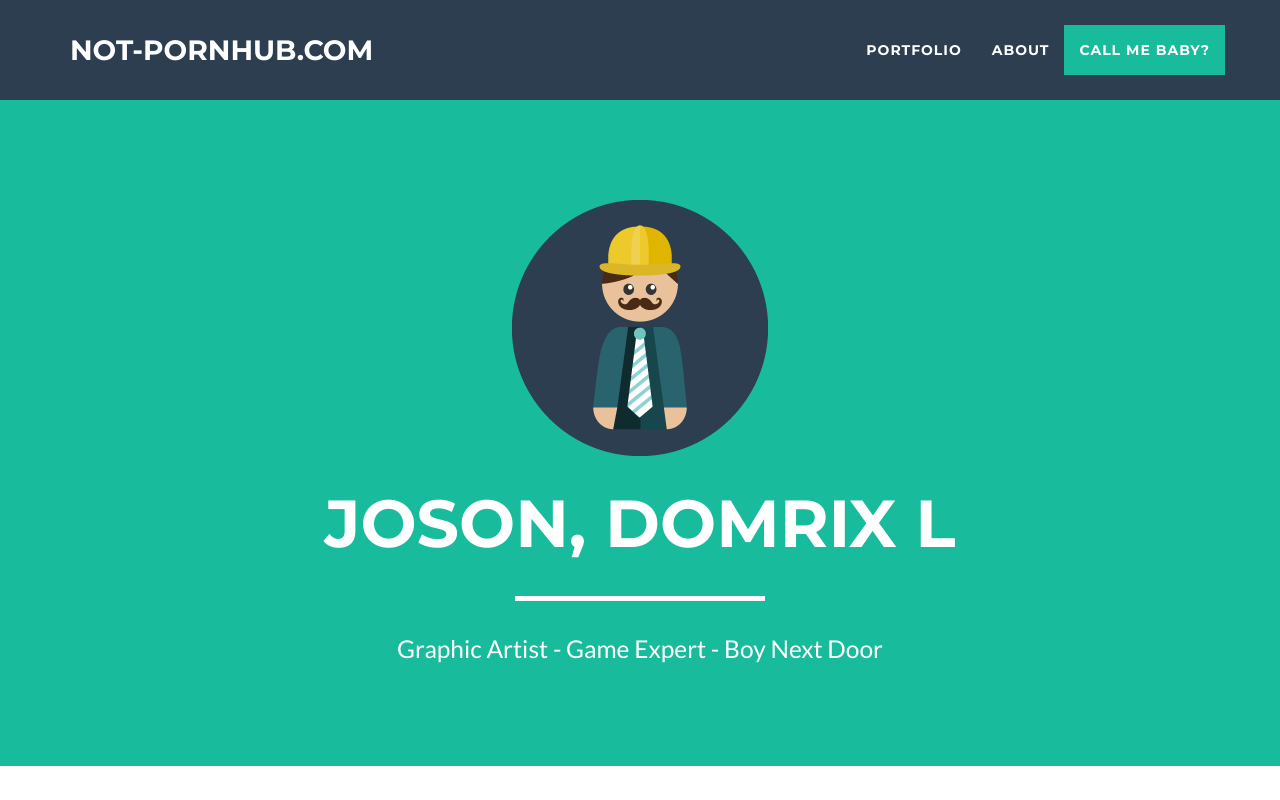
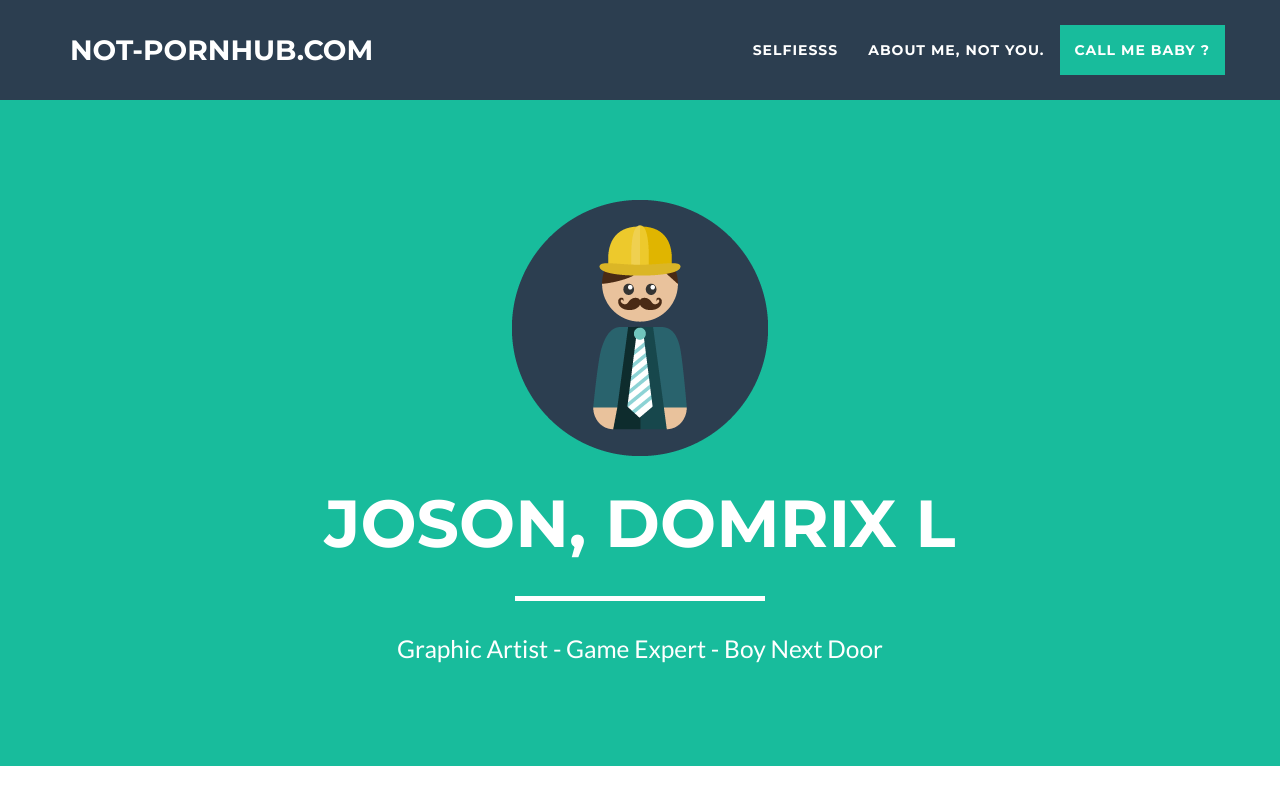
Before and after one commit to joson-domrix/joson-domrix.github.io, a website: page index.html in a window 1280 px wide. Shown: the top 800 px of the page. Drawn offline with nearby package versions, Linux system fonts and the light colour scheme.

Commit message:
Update index.html

```diff
--- a/index.html
+++ b/index.html
@@ -51,13 +51,13 @@
                         <a href="#page-top"></a>
                     </li>
                     <li class="page-scroll">
-                        <a href="#portfolio">Portfolio</a>
+                        <a href="#portfolio">Selfiesss</a>
                     </li>
                     <li class="page-scroll">
-                        <a href="#about">About</a>
+                        <a href="#about">About me, not you.</a>
                     </li>
                     <li class="page-scroll">
-                        <a href="#contact">Call me baby?</a>
+                        <a href="#contact">Call me baby ?</a>
                     </li>
                 </ul>
             </div>
```
